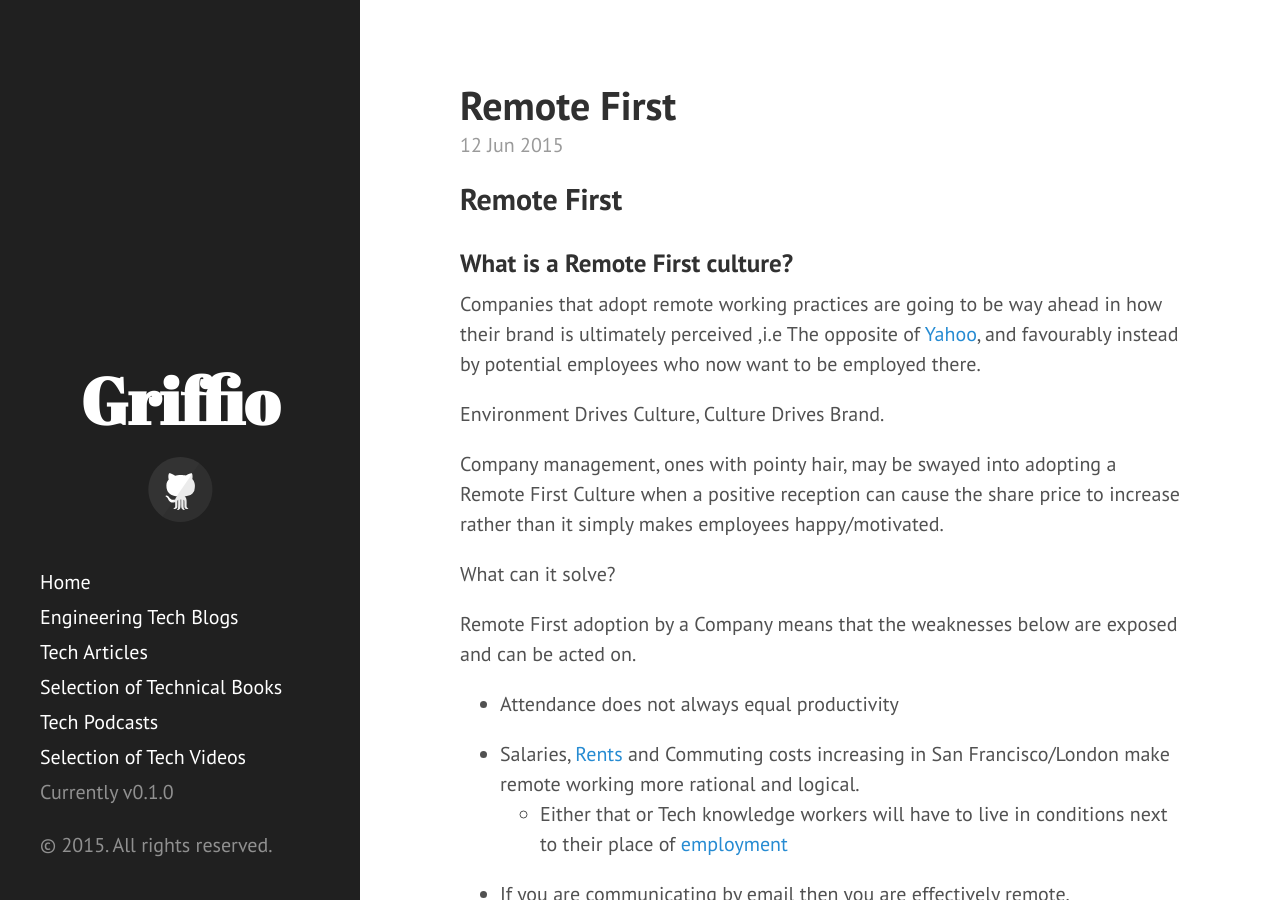
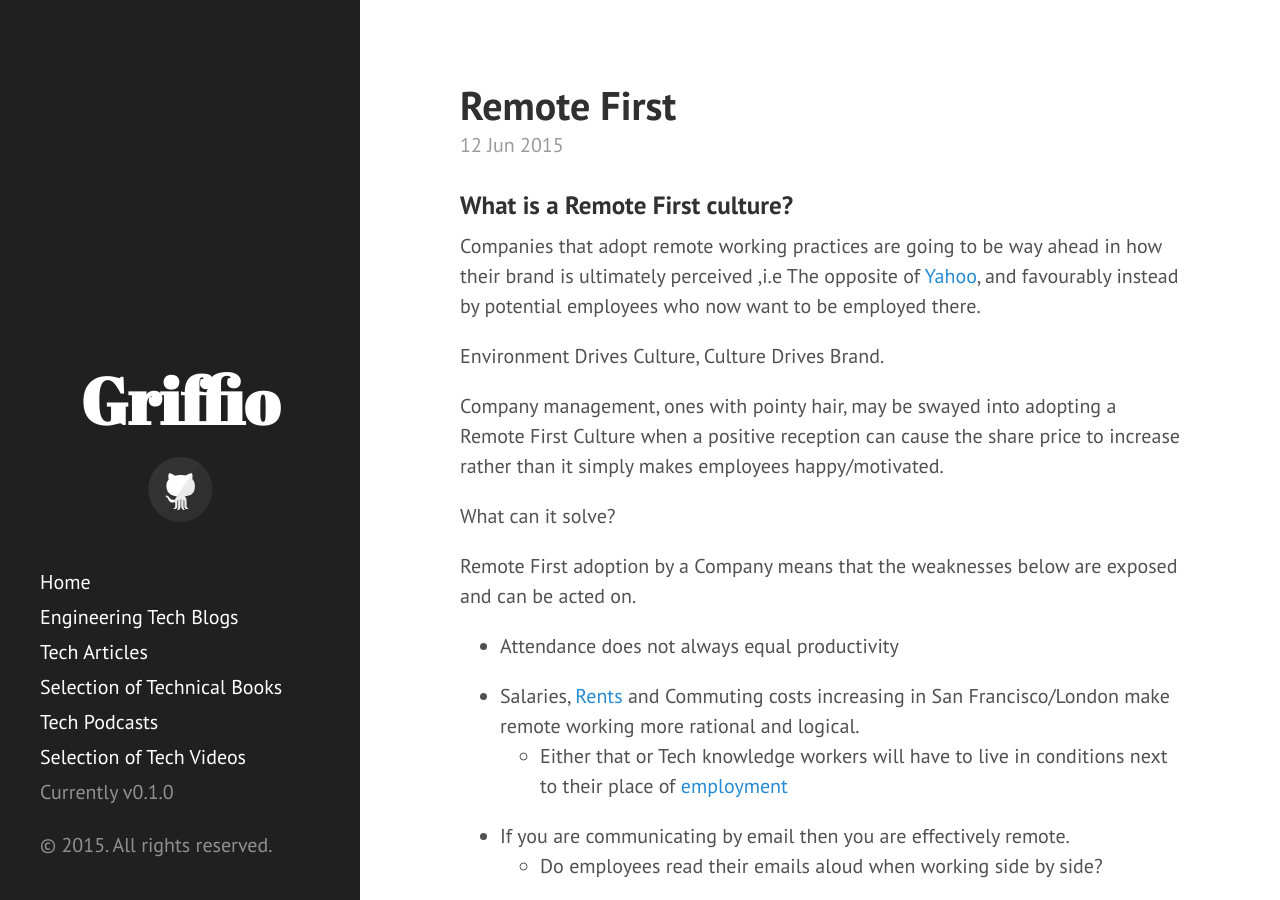
Before and after one commit to griffio/griffio.github.io, a Jekyll site: the page built from _posts/2015-06-12-Remote-First.md, in a window 1280 px wide and 900 px high. Built offline with Jekyll 4.4.1, drawn with Linux system fonts in a browser that asks for light colours; nearby versions of some CDN libraries.

Commit message:
Update 2015-06-12-Remote-First.md

```diff
--- a/_posts/2015-06-12-Remote-First.md
+++ b/_posts/2015-06-12-Remote-First.md
@@ -6,8 +6,6 @@ tags: remote
 published: true
 summary: Remote First Culture
 ---
-
-## Remote First
 
 ### What is a Remote First culture?
 
```
